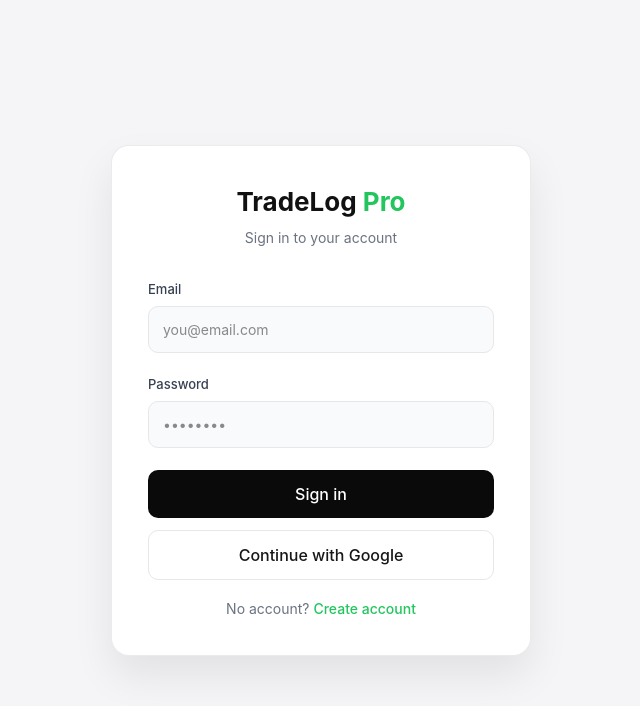
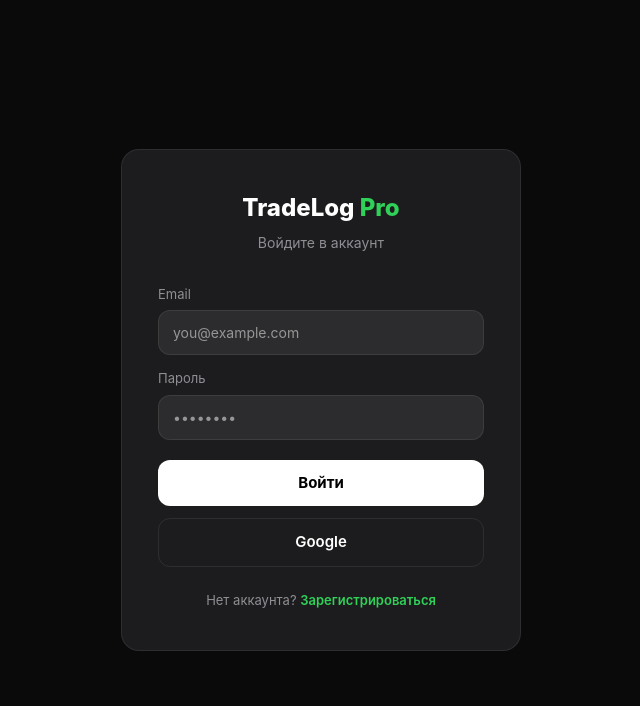
Before and after one commit to rivalden-sys/tradelog_pro, a Next.js app: page /login in a window 1280 px wide. Shown: the top 706 px of the page, without its empty margins (319-959 px from the left). Built offline with nearby package versions, Linux system fonts and the light colour scheme; no server answers.

Commit message:
Update page.tsx

```diff
--- a/app/(auth)/login/page.tsx
+++ b/app/(auth)/login/page.tsx
@@ -1,155 +1,111 @@
 'use client'
 
-import Link from "next/link"
+import { useState } from 'react'
+import { createClient } from '@/lib/supabase/client'
+import { useRouter } from 'next/navigation'
 
 export default function LoginPage() {
+  const [email, setEmail]       = useState('')
+  const [password, setPassword] = useState('')
+  const [error, setError]       = useState('')
+  const [loading, setLoading]   = useState(false)
+  const router = useRouter()
+  const supabase = createClient()
+
+  const handleLogin = async () => {
+    setLoading(true)
+    setError('')
+    const { error } = await supabase.auth.signInWithPassword({ email, password })
+    if (error) { setError(error.message); setLoading(false); return }
+    router.push('/dashboard')
+  }
+
+  const handleGoogle = async () => {
+    await supabase.auth.signInWithOAuth({
+      provider: 'google',
+      options: { redirectTo: `${window.location.origin}/dashboard` }
+    })
+  }
 
   return (
-
-    <main style={{
-      minHeight:"100vh",
-      display:"flex",
-      alignItems:"center",
-      justifyContent:"center",
-      background:"#f5f5f7"
+    <div style={{
+      minHeight: '100vh', display: 'flex', alignItems: 'center',
+      justifyContent: 'center', background: '#0a0a0b',
+      fontFamily: "-apple-system, 'SF Pro Display', sans-serif",
     }}>
-
-      <form
-        method="post"
-        action="/auth/login"
-        style={{
-          width:420,
-          background:"#ffffff",
-          padding:36,
-          borderRadius:18,
-          border:"1px solid rgba(0,0,0,0.08)",
-          boxShadow:"0 20px 40px rgba(0,0,0,0.08)"
-        }}
-      >
-
-        <div style={{textAlign:"center",marginBottom:28}}>
-
-          <h1 style={{
-            fontSize:26,
-            fontWeight:700,
-            color:"#111"
+      <div style={{
+        background: '#1c1c1e', borderRadius: 18, padding: '40px 36px',
+        width: '100%', maxWidth: 400, border: '1px solid rgba(255,255,255,0.08)',
       }}>
-            TradeLog <span style={{color:"#22c55e"}}>Pro</span>
+        <div style={{ textAlign: 'center', marginBottom: 32 }}>
+          <h1 style={{ fontSize: 24, fontWeight: 800, color: '#fff', marginBottom: 6 }}>
+            TradeLog <span style={{ color: '#30d158' }}>Pro</span>
           </h1>
-
-          <p style={{
-            color:"#6b7280",
-            fontSize:14,
-            marginTop:6
-          }}>
-            Sign in to your account
-          </p>
-
+          <p style={{ fontSize: 14, color: '#8e8e93' }}>Войдите в аккаунт</p>
         </div>
 
+        {error && (
+          <div style={{
+            background: '#ff453a18', border: '1px solid #ff453a44',
+            borderRadius: 10, padding: '10px 14px', marginBottom: 16,
+            fontSize: 13, color: '#ff453a',
+          }}>{error}</div>
+        )}
 
-        <label style={{
-          fontSize:13,
-          fontWeight:500,
-          color:"#374151"
-        }}>
-          Email
-        </label>
-
+        <div style={{ marginBottom: 14 }}>
+          <label style={{ fontSize: 13, color: '#8e8e93', display: 'block', marginBottom: 6 }}>Email</label>
           <input
-          name="email"
-          placeholder="you@email.com"
-          required
+            type="email" value={email} onChange={e => setEmail(e.target.value)}
+            placeholder="you@example.com"
             style={{
-            width:"100%",
-            marginTop:6,
-            marginBottom:18,
-            padding:"12px 14px",
-            borderRadius:10,
-            border:"1px solid #e5e7eb",
-            background:"#f9fafb",
-            fontSize:14
+              width: '100%', boxSizing: 'border-box',
+              background: '#2c2c2e', border: '1px solid rgba(255,255,255,0.08)',
+              borderRadius: 12, padding: '11px 14px', fontSize: 14,
+              color: '#fff', outline: 'none',
             }}
           />
+        </div>
 
-
-        <label style={{
-          fontSize:13,
-          fontWeight:500,
-          color:"#374151"
-        }}>
-          Password
-        </label>
-
+        <div style={{ marginBottom: 20 }}>
+          <label style={{ fontSize: 13, color: '#8e8e93', display: 'block', marginBottom: 6 }}>Пароль</label>
           <input
-          type="password"
-          name="password"
-          required
+            type="password" value={password} onChange={e => setPassword(e.target.value)}
             placeholder="••••••••"
+            onKeyDown={e => e.key === 'Enter' && handleLogin()}
             style={{
-            width:"100%",
-            marginTop:6,
-            marginBottom:22,
-            padding:"12px 14px",
-            borderRadius:10,
-            border:"1px solid #e5e7eb",
-            background:"#f9fafb",
-            fontSize:14
+              width: '100%', boxSizing: 'border-box',
+              background: '#2c2c2e', border: '1px solid rgba(255,255,255,0.08)',
+              borderRadius: 12, padding: '11px 14px', fontSize: 14,
+              color: '#fff', outline: 'none',
             }}
           />
+        </div>
 
-
-        <button
-          type="submit"
-          style={{
-            width:"100%",
-            padding:"12px",
-            borderRadius:10,
-            background:"#0a0a0b",
-            color:"#fff",
-            fontWeight:500,
-            border:"none",
-            cursor:"pointer"
-          }}
-        >
-          Sign in
+        <button onClick={handleLogin} disabled={loading} style={{
+          width: '100%', background: '#fff', color: '#000',
+          border: 'none', borderRadius: 12, padding: '12px',
+          fontSize: 15, fontWeight: 700, cursor: loading ? 'not-allowed' : 'pointer',
+          opacity: loading ? 0.6 : 1, marginBottom: 12,
+          fontFamily: 'inherit',
+        }}>
+          {loading ? 'Входим...' : 'Войти'}
         </button>
 
-
-        <button
-          type="button"
-          style={{
-            width:"100%",
-            padding:"12px",
-            borderRadius:10,
-            border:"1px solid #e5e7eb",
-            background:"#fff",
-            marginTop:12,
-            fontWeight:500,
-            cursor:"pointer"
-          }}
-        >
-          Continue with Google
+        <button onClick={handleGoogle} style={{
+          width: '100%', background: 'transparent',
+          border: '1px solid rgba(255,255,255,0.08)',
+          borderRadius: 12, padding: '12px',
+          fontSize: 15, fontWeight: 600, cursor: 'pointer',
+          color: '#fff', marginBottom: 24, fontFamily: 'inherit',
+        }}>
+          Google
         </button>
 
-
-        <p style={{
-          textAlign:"center",
-          fontSize:14,
-          marginTop:18,
-          color:"#6b7280"
-        }}>
-          No account?{" "}
-          <Link href="/register" style={{
-            color:"#22c55e",
-            fontWeight:500
-          }}>
-            Create account
-          </Link>
+        <p style={{ textAlign: 'center', fontSize: 13, color: '#8e8e93' }}>
+          Нет аккаунта?{' '}
+          <a href="/register" style={{ color: '#30d158', fontWeight: 600 }}>Зарегистрироваться</a>
         </p>
-
-      </form>
-
-    </main>
+      </div>
+    </div>
   )
 }
```
Lines whose indentation alone changed are shown as unchanged.
